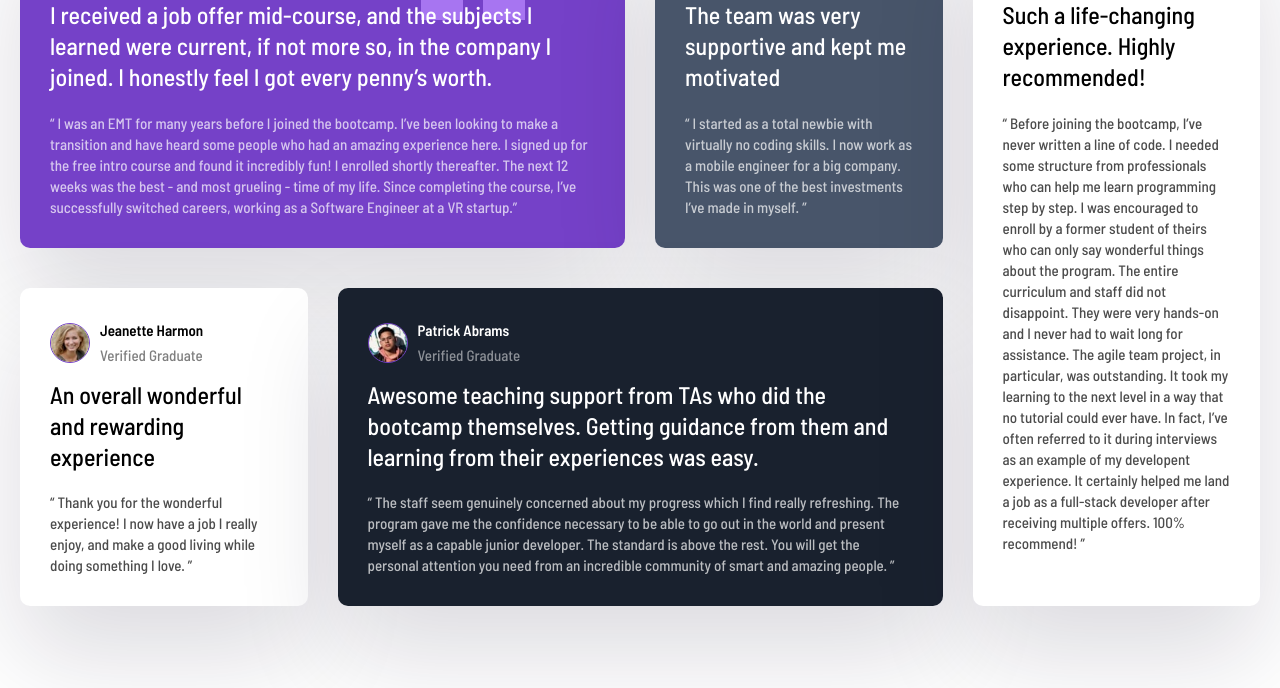
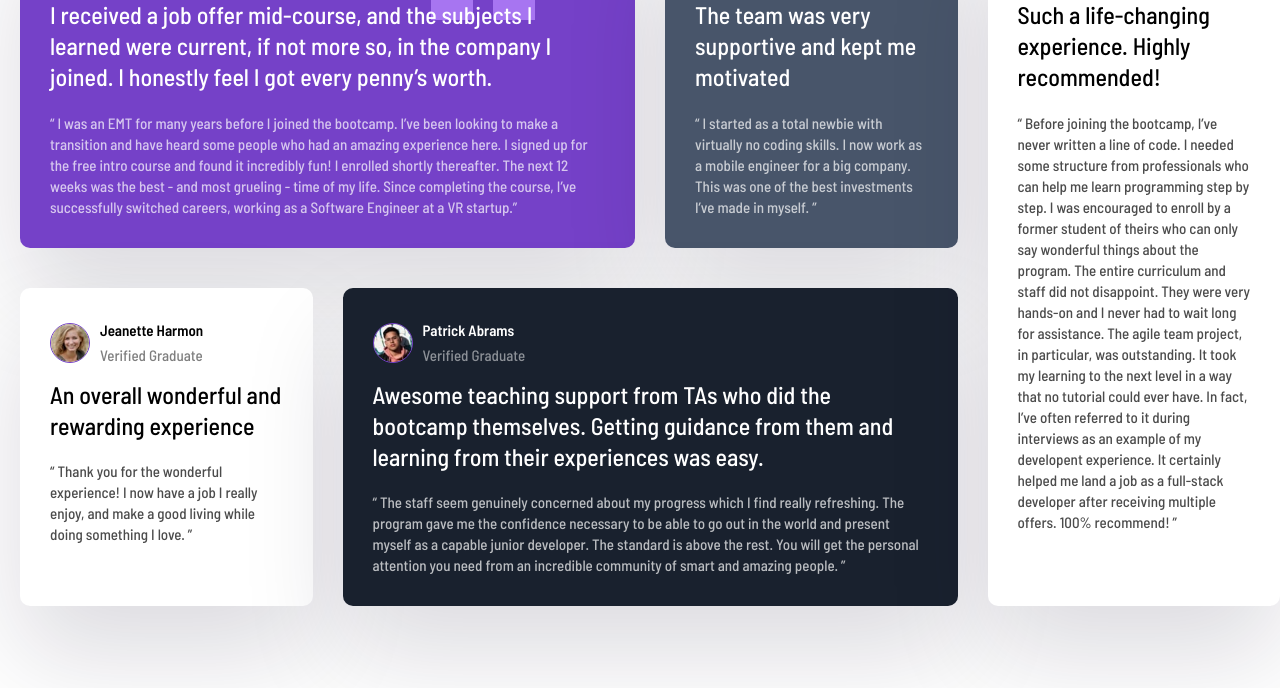
Before and after one commit to MANIZABAYO-Elie/28-08-2024-grid-section-main, a plain HTML site: page index.html in a window 1280 px wide. Shown: the part 212-900 px from the top of the page. Drawn offline with Linux system fonts and the light colour scheme.

Commit message:
file committed

```diff
--- a/index.css
+++ b/index.css
@@ -18,7 +18,7 @@ body{
 }
 
 .testimonials{
-    max-width:1440px;
+    width:1300px;;
     margin: 100px auto;
     padding:20px;
     display: grid;
```
